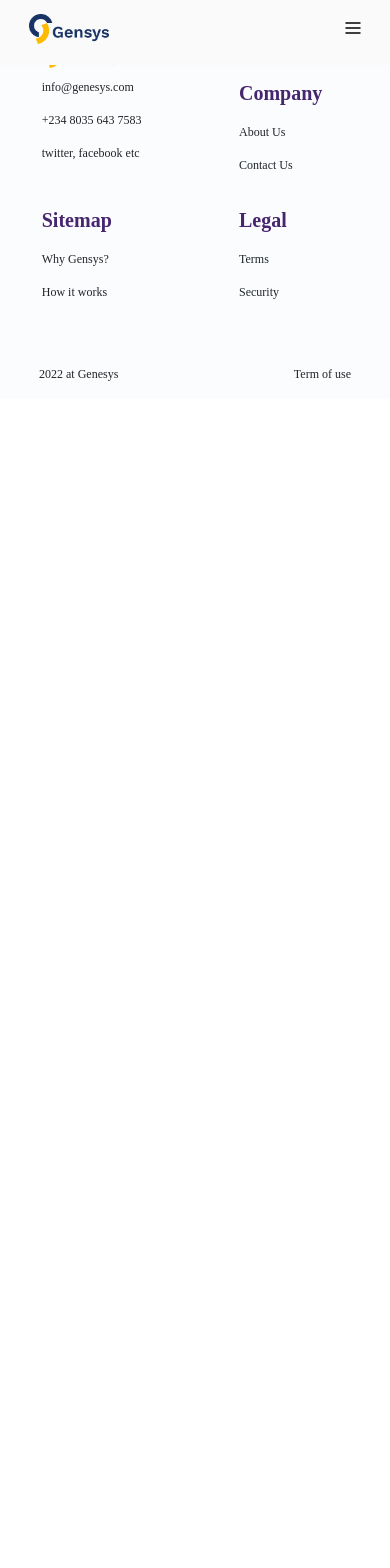
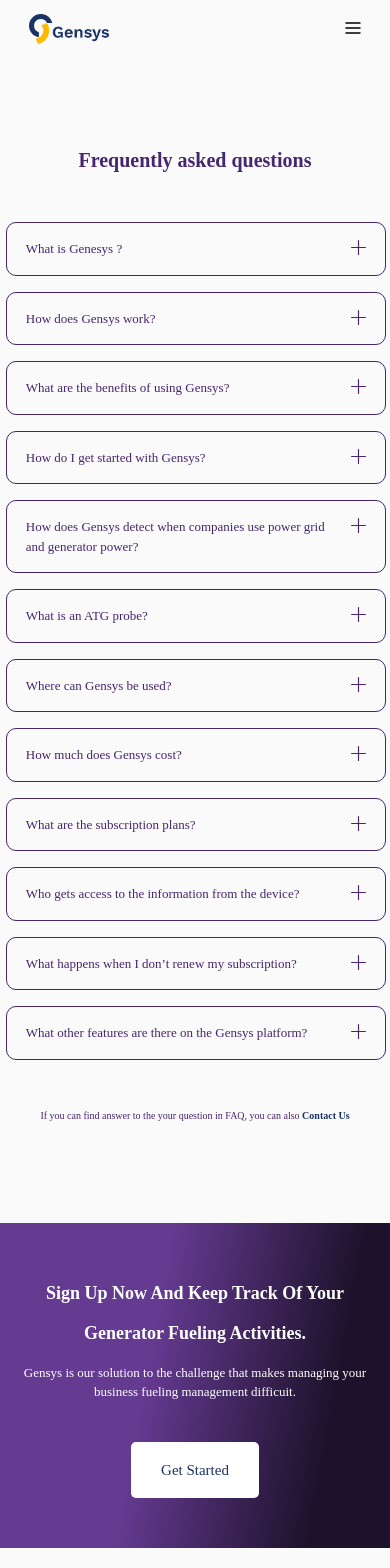
Before and after one commit to teymee/Gensys, a Vue app: page /faq in a window 390 px wide. Shown: the top 1568 px of the page. Before the commit the page ends 844 px from the top, so only its background shows below. Built offline with nearby package versions, Linux system fonts and the light colour scheme; a web font is replaced by a local one.

Commit message:
FAQ PAGE

```diff
--- a/src/components/Accordion.vue
+++ b/src/components/Accordion.vue
@@ -1,8 +1,10 @@
 <template>
-  <div @click="toggle" class="d-flex justify-content-between mt-3">
+	<div @click="toggle" class="d-flex justify-content-between mt-3 ">
 		<p class="title">{{ title }}</p>
 		<div>
-      <img src="@/assets/plus.svg" />
+			<img src="@/assets/plus.svg" v-show="!isOpen" />
+      <img src="@/assets/minus.png" v-show="isOpen" />
+
 		</div>
 	</div>
 
@@ -32,14 +34,16 @@
 <style scoped>
 p {
 	font-size: 20px;
+  width: 90%;
 }
+
 @media screen and (max-width: 800px) {
 	p {
-    font-size: 14px;
+		font-size: 13px;
 	}
 	img {
 		width: 15px;
-    margin-top: -10px;
+		margin-top: -6px;
 	}
 }
 </style>
--- a/src/components/Home/Signup.vue
+++ b/src/components/Home/Signup.vue
@@ -2,7 +2,7 @@
 	<section data-aos="fade-up" data-aos-duration="1500">
 		<div class="wrapper">
 			<div class="text">
-				<h2>
+				<h2 class="text-capitalize">
 					Sign up Now and keep track of your generator fueling activities.
 				</h2>
 				<p>
@@ -12,34 +12,7 @@
 			</div>
 
 			<div>
-				<button>
-					Download Gensys App
-					<svg
-						width="12"
-						height="12"
-						viewBox="0 0 12 12"
-						fill="none"
-						xmlns="http://www.w3.org/2000/svg"
-					>
-						<path
-							d="M11.2456 5.56711C10.5726 5.18607 3.10541 1.05888 1.23169 0.0563914C1.04892 -0.0410895 0.849731 -0.00400772 0.704651 0.105071C0.584015 0.195746 0.500122 0.335375 0.5 0.49646V11.4998C0.5 11.6632 0.583954 11.8018 0.705566 11.8931C0.789124 11.9559 0.887726 12 1 12C1.0791 12 1.15698 11.9797 1.23145 11.9399C3.10492 10.9377 10.5722 6.81065 11.2456 6.42943C11.4026 6.34055 11.5 6.17544 11.5 5.99815C11.5 5.82086 11.4026 5.65574 11.2456 5.56711Z"
-							fill="url(#paint0_linear_1843_21707)"
-						/>
-						<defs>
-							<linearGradient
-								id="paint0_linear_1843_21707"
-								x1="-1.55624"
-								y1="4.80433"
-								x2="9.66661"
-								y2="10.0376"
-								gradientUnits="userSpaceOnUse"
-							>
-								<stop stop-color="white" stop-opacity="0.2" />
-								<stop offset="1" stop-color="white" stop-opacity="0" />
-							</linearGradient>
-						</defs>
-					</svg>
-				</button>
+				<button>Get Started</button>
 			</div>
 		</div>
 	</section>
@@ -50,9 +23,11 @@
 </script>
 
 <style scoped>
-section {
-	width: 90%;
+section{
+	background: red;
+	width:93%;
 	margin: auto auto;
+	margin-bottom: 50px;
 }
 
 .wrapper {
@@ -62,14 +37,9 @@
 	align-items: center;
 	justify-content: space-around;
 	width: 85%;
-	background-image: url("@/assets/design-card.png");
-	background-color: #cccccc;
-	background-position: center;
-	background-repeat: no-repeat;
-	background-size: cover;
+	background: linear-gradient(100.53deg, #653a91 38.62%, #1d122b 81.47%);
 	margin-bottom: 20px;
 	border-radius: 20px;
-	margin-top: 30px;
 }
 
 .text {
@@ -88,7 +58,7 @@
 	border: none;
 	color: #1a3365;
 	font-size: 15px;
-	padding: 17px 15px;
+	padding: 17px 30px;
 	border-radius: 5px;
 	background: white;
 }
--- a/src/router/index.js
+++ b/src/router/index.js
@@ -1,6 +1,7 @@
 import { createRouter, createWebHistory } from "vue-router";
 import HomeView from "../views/HomeView.vue";
-import Contact from "@/views/Contact.vue"
+import Contact from "@/views/Contact.vue";
+import FAQ from "@/views/FAQView.vue";
 
 const routes = [
   {
@@ -12,6 +13,11 @@
     path: "/contact",
     name: "contact",
     component: Contact,
+  },
+  {
+    path: "/faq",
+    name: "faq",
+    component: FAQ,
   },
   {
     path: "/about",
--- /dev/null
+++ b/src/views/FAQView.vue
@@ -0,0 +1,173 @@
+<template>
+	<section data-aos="fade-up" data-aos-duration="1500">
+		<!-- <img class="arrow" src="@/assets/arrow.png" alt="" /> -->
+		<div class="faq mx-auto mt-5">
+			<h1 class="text-center">Frequently asked questions</h1>
+			<ul class="mt-4">
+				<li class="mb-3" v-for="item in faq" :key="item.title">
+					<div class="mx-auto py-lg-3 faq-inner">
+						<!-- <div class="d-flex justify-content-between mt-3">
+              <p class="title">{{ item.title }}</p>
+              <div @click="toggle">
+                <img src="@/assets/plus.svg" />
+              </div>
+            </div> -->
+						<Accordion :title="item.title">
+							<transition name="fade">
+								<p class="mt-4 dropdown-text">
+									{{ item.body }}
+								</p>
+							</transition>
+						</Accordion>
+					</div>
+				</li>
+			</ul>
+
+			<p class="text-center mt-5 last-para">
+				If you can find answer to the your question in FAQ, you can also
+				<span style="font-weight: 700; color: #1a3365">Contact Us</span>
+			</p>
+		</div>
+		<Signup />
+	</section>
+</template>
+
+<script>
+import Accordion from "@/components/Accordion.vue";
+import Footer from "@/components/Footer.vue";
+import Signup from "@/components/Home/Signup.vue";
+export default {
+	name: "FAQ",
+	data() {
+		return {
+			open: false,
+			faq: [
+				{
+					title: "What is Genesys ?",
+					body: "Gensys powered by Epump is the most reliable way to keep track of your company's fueling system. It is a revolutionary new product that will help you keep track of your fuel consumption and know precisely how much you're paying for it. Gensys allows you to monitor performance metrics for each fueling event. This information is compiled into a detailed report that can be sent out to all relevant parties at regular intervals.",
+				},
+				{
+					title: "How does Gensys work?",
+					body: "It starts with the installation of a probe into your generator tank, which measures your tank's fuel level in real time. Our console which would be installed in your office would receive signals from the probe, so it can be seen live by you, your management team at the utility company, and your fuel supplier—basically anyone who needs access can see where things stand at any given moment. It's all about building trust by being transparent.",
+				},
+				{
+					title: "What are the benefits of using Gensys?",
+					body: "Gensys transparent and trust in the entire generator fueling process. With our solution ,you can remotely monitor and regulate generator fueling. Gensys also allows you keep track of the number of hours spent using power grid versus the time spent using generator.",
+				},
+				{
+					title: "\tHow do I get started with Gensys?",
+					body: "Reach out to us on any of our platforms. Our representative would then connect with you to get details of your equipment, a site inspection would be done if need be, and costs would be shared with you thereafter",
+				},
+				{
+					title:
+						"How does Gensys detect when companies use power grid and generator power?",
+					body: "Gensys has developed a new way for business owners to monitor their generator usage. We provide an easy-to-use dashboard that shows you exactly when your generator is being used and when it isn’t. This way, you can tell which power supplier is being used at a particular time. Plus, we can help you understand the energy consumption of your various loads so that you know exactly how much power your business appliances consume and whether or not it makes sense for your business to keep using that load.",
+				},
+
+				{
+					title: "What is an ATG probe?",
+					body: "An ATG probe (Automatic Tank Gauge) is a magnetostrictive device that is installed in a generator tank to take stock of product level, water level, and temperature and detect anomalies, if any, in the fuel product.",
+				},
+
+				{
+					title: "Where can Gensys be used?",
+					body: "Corporate organizations, facilities and factories that make use of generator tanks. Gensys also caters to individual households who are interested in keeping tabs on their fuel consumption.",
+				},
+
+				{
+					title: "How much does Gensys cost?",
+					body: "Gensys has developed a new way for business owners to monitor their generator usage. We provide an easy-to-use dashboard that shows you exactly when your generator is being used and when it isn’t. This way, you can tell which power supplier is being used at a particular time. Plus, we can help you understand the energy consumption of your various loads so that you know exactly how much power your business appliances consume and whether or not it makes sense for your business to keep using that load.",
+				},
+
+				{
+					title: "What are the subscription plans?",
+					body: "Once the device has been bought, you will be required to pay a monthly subscription fee.",
+				},
+
+				{
+					title: " Who gets access to the information from the device?",
+					body: "Facility managers, Company Administrators and Decision makers",
+				},
+
+				{
+					title: "What happens when I don’t renew my subscription?",
+					body: "Reminders would be sent ahead of the due date for renewal. Unfortunately, service would be cut off if payment isn't made but would be reconnected as soon the subscription is renewed",
+				},
+
+				{
+					title: "What other features are there on the Gensys platform?",
+					body: "Asides from fuel tracking and monitoring, you can also order fuel from the comfort of your office, and we’ll have it delivered straight to you. We work with a pool of reputable suppliers who would not compromise on anything.",
+				},
+			],
+		};
+	},
+
+	components: { Accordion, Footer, Signup },
+};
+</script>
+
+<style scoped>
+section {
+	padding-top: 100px;
+	background: #fafafa;
+      color: #46266e !important;
+}
+
+.faq {
+	width: 80%;
+}
+h1 {
+	font-weight: 700;
+	font-size: 38px;
+	margin-bottom: 50px;
+}
+li {
+	border: 1px solid #46266e;
+	list-style: none;
+	border-radius: 20px;
+	font-size: 14px !important;
+}
+
+
+.faq-inner {
+	width: 90%;
+}
+last-para {
+}
+@media screen and (max-width: 800px) {
+	section {
+		width: 100% !important;
+	}
+	.faq {
+		width: 98% !important;
+	}
+
+	li {
+		border-radius: 10px;
+	}
+
+	.faq h1 {
+		font-size: 20px;
+	}
+
+	.title {
+		font-size: 13px;
+	}
+
+	.arrow {
+		width: 60px;
+		left: 0;
+		display: none;
+	}
+	p {
+		font-size: 10px;
+	}
+	.last-para {
+		width: 85%;
+		margin: auto;
+	}
+	li {
+		margin-left: -30px;
+	}
+}
+</style>
```
Also changed, not shown: src/components/Home/Banner.vue (+4 -5 lines), src/views/Contact.vue (+4 -5 lines), src/assets/minus.png (added). Lines whose indentation alone changed are shown as unchanged.
